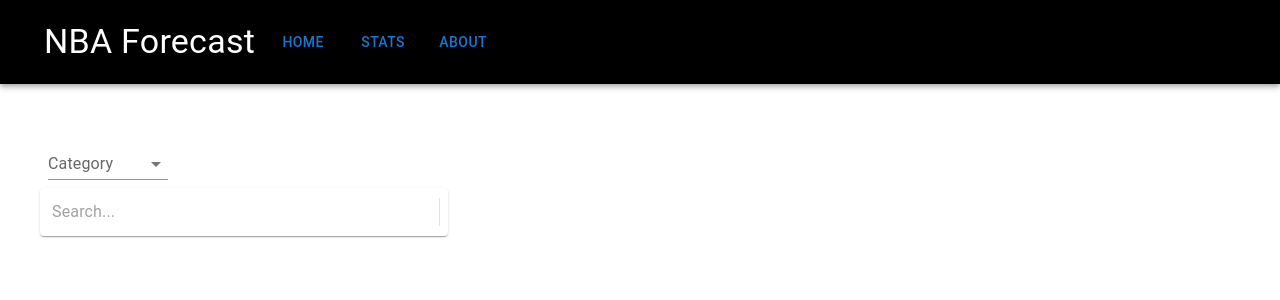
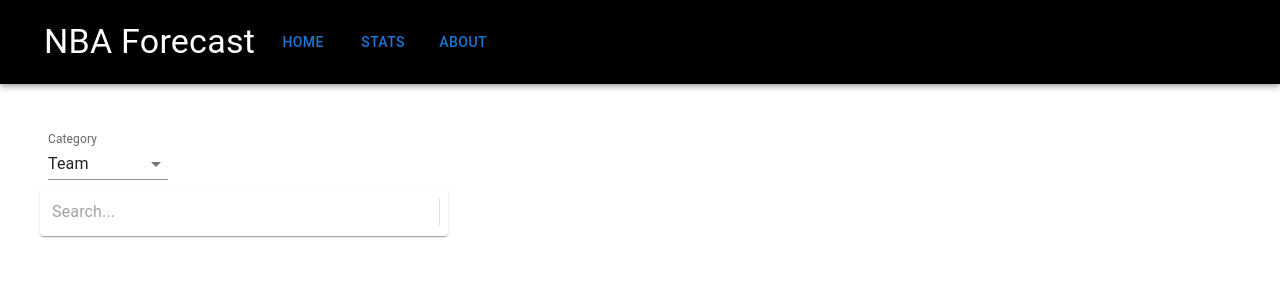
Before and after one commit to wendev-r/nba-forecast, a React (Create React App) app: page /stats in a window 1280 px wide. Shown: the top 300 px of the page. Built offline with nearby package versions, Linux system fonts and the light colour scheme; some icons are missing.

Commit message:
Added default value for stat dropdown to team

```diff
--- a/src/contexts/StatCategoryContext.jsx
+++ b/src/contexts/StatCategoryContext.jsx
@@ -5,8 +5,7 @@ export const StatCategoryContext = createContext();
 
 // Create the provider component
 export const StatCategoryProvider = ({ children }) => {
-    const [statCategory, setStatCategory] = useState('');
-
+    const [statCategory, setStatCategory] = useState('Team');
     return (
         <StatCategoryContext.Provider value={{ statCategory, setStatCategory }}>
             {children}
--- a/src/stats/Stats.jsx
+++ b/src/stats/Stats.jsx
@@ -42,7 +42,6 @@ const Stats = () => {
                         value={statCategory}
                         onChange={handleStatCategoryChange}
                         label="Stat Category"
-                        defaultValue=""
                     >
                         <MenuItem value={"Team"}>Team</MenuItem>
                         <MenuItem value={"Player"}>Player</MenuItem>
```
